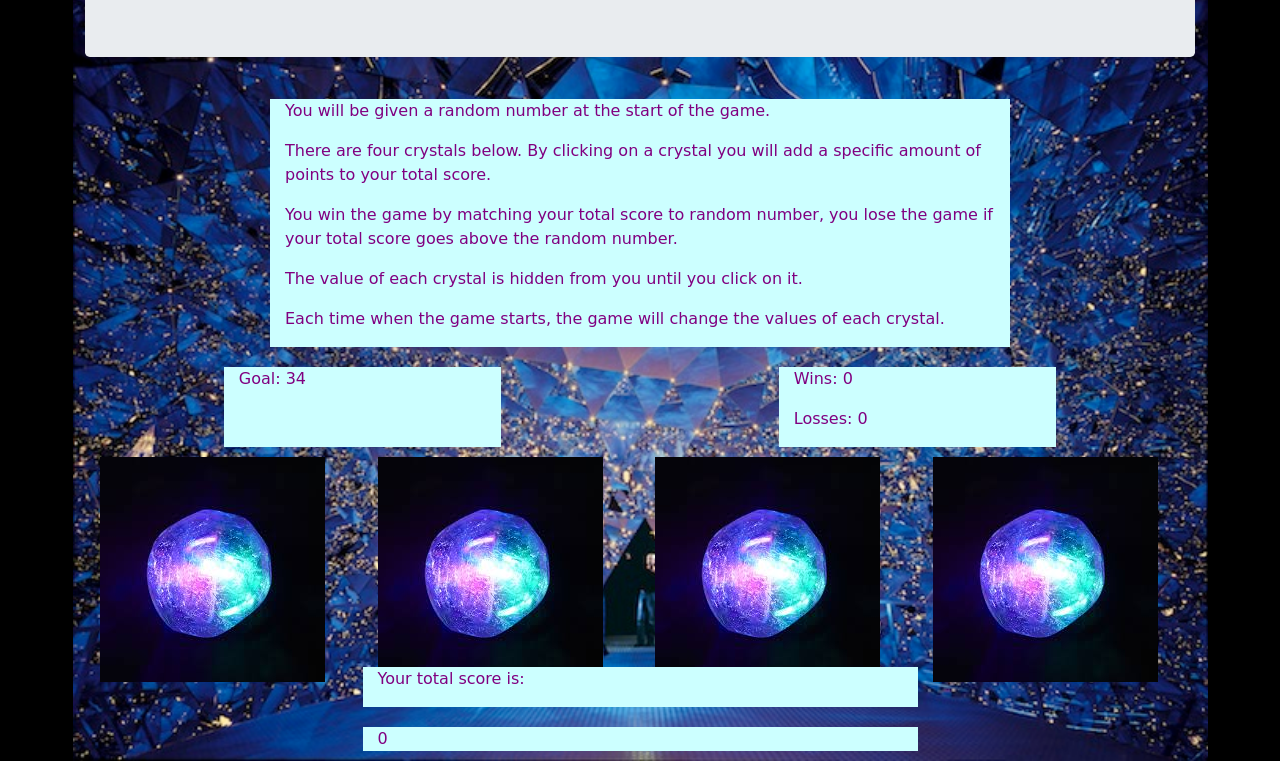
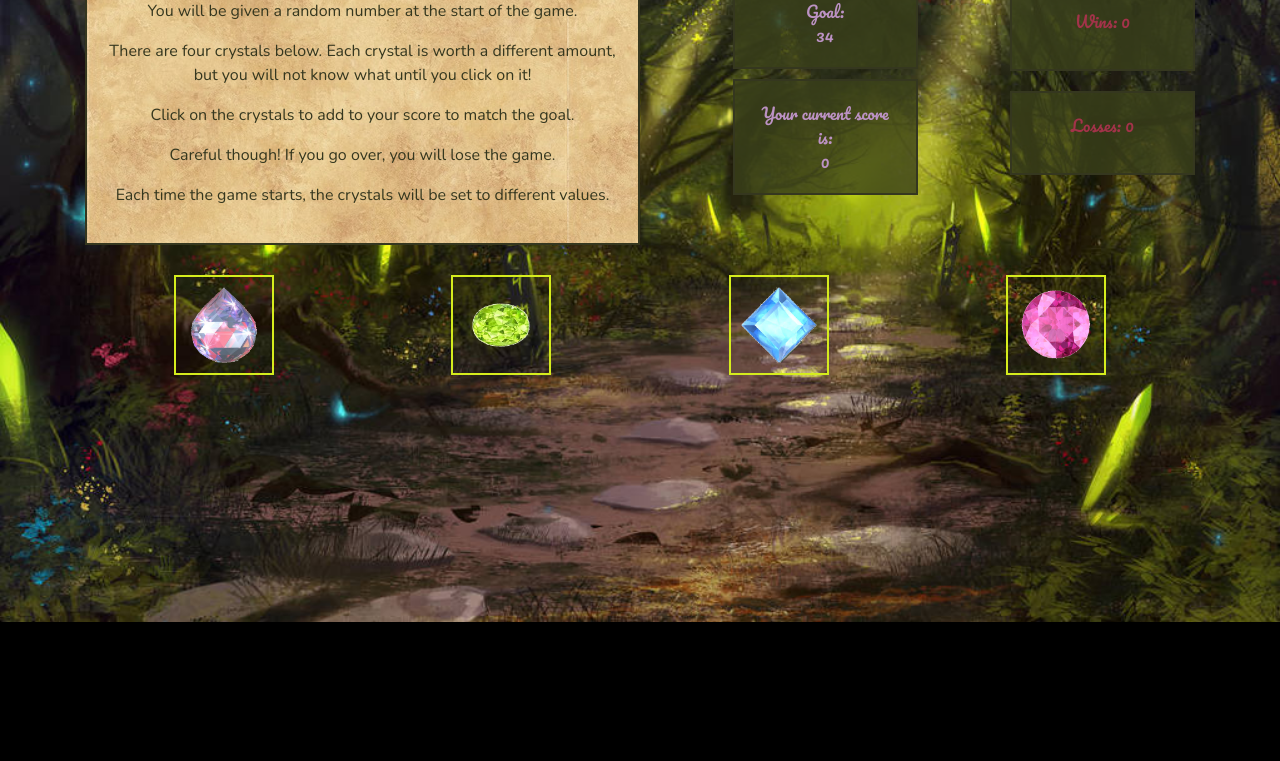
Before and after one commit to KrystalCW/unit-4-game, a plain HTML site: page index.html in a window 1280 px wide. Shown: the part 127-888 px from the top of the page. After the commit the page ends 800 px from the top, so only its background shows below. Drawn offline with nearby package versions, Linux system fonts and the light colour scheme; a web font is replaced by a local one.

Commit message:
finalized design and functionality

```diff
--- a/assets/css/style.css
+++ b/assets/css/style.css
@@ -1,35 +1,63 @@
 body {
-    background-image: url("../images/crystal-background.jpg");
+    background-image: url("../images/forest-background.jpg");
     background-position: center;
     background-repeat: no-repeat;
     background-attachment: fixed;
     background-size: contain;
-    font-family: 'Special Elite', cursive;
+    font-family: 'Pacifico', cursive;
     background-color: black;
-    color: purple;
+    /* color: purple; */
 }
 
-#intro, #goal-box, #wins-losses, #score-description, #crystal-score-box {
-    border-color: purple;
-    border-width: 5px;
-    background-color: #ccffff;
+#intro, #goal-box, #wins-text, #losses-text, #score-description, #crystal-score-box {
+    color: #d5ec1d;
+    text-align: center;
+    padding: 20px;
+    background-color: rgb(59,65,27, .8);
+    border-color: #35371f;
+    border-width: 2px;
+    border-style: solid;
 }
 
-#jumbotron {
-    padding: 30px;
+#intro {
+    background-image: url("../images/text-background.jpg");
+    font-family: 'Nunito', sans-serif;
+    color: #35371f;
+}
+
+#goal-box, #score-description {
+    color: #bc92c4;
+}
+
+#wins-text, #losses-text {
+    margin-top: 10px;
+    margin-bottom: 10px;
+    color:#a3334a;
 }
 
 h1 {
     text-align: center;
+    color: #d5ec1d;
+    font-size: 30px;
+    padding: 30px;
 }
 
-#crystal1, #crystal2, #crystal2, #crystal4 {
-    display: inline-block;
+#crystal1, #crystal2, #crystal3, #crystal4 {
+    max-height: 100%;
+    max-width: 100%;
+    padding: 10px;
+    border-color: #d5ec1d;
+    border-width: 2px;
+    border-style: solid;
+    /* background-color: yellow; */
 }
 
 .crystals {
-    width: 150px;
-    height: 200px;
+    /* width: 80px; */
+    margin-top: 30px;
+    height: 100px;
+    text-align: center;
+    /* /* background-color: yellow; */
 }
 
 .sections {
--- a/assets/javascript/game.js
+++ b/assets/javascript/game.js
@@ -15,8 +15,21 @@ function startGame() {
     crystalTwoScore = Math.floor( Math.random() * 10) + 1;
     crystalThreeScore = Math.floor( Math.random() * 10) + 1;
     crystalFourScore = Math.floor( Math.random() * 10) + 1;
+    checkDuplicates()
     scores = [];
     $("#current-score").html(0);
+}
+
+function checkDuplicates() {
+    if (crystalTwoScore === crystalOneScore) {
+        crystalTwoScore = Math.floor( Math.random() * 10) + 1;
+    }
+    else if (crystalThreeScore === crystalOneScore || crystalTwoScore) {
+        crystalThreeScore = Math.floor( Math.random() * 10) + 1;
+    }
+    else if (crystalFourScore === crystalOneScore || crystalTwoScore || crystalThreeScore) {
+        crystalFourScore = Math.floor( Math.random() * 10) + 1;
+    }
 }
 
 function gamePlay() {
@@ -24,25 +37,25 @@ function gamePlay() {
         console.log(crystalOneScore);
         scores.push(crystalOneScore);
         $("#current-score").html(arrSum(scores));
-        winLose();
+        setTimeout(winLose, 500);
     })
     $("#crystal2").on("click", function() {
         console.log(crystalTwoScore);
         scores.push(crystalTwoScore);
         $("#current-score").html(arrSum(scores));
-        winLose();
+        setTimeout(winLose, 500);
     })
     $("#crystal3").on("click", function() {
         console.log(crystalThreeScore);
         scores.push(crystalThreeScore);
         $("#current-score").html(arrSum(scores));
-        winLose();
+        setTimeout(winLose, 500);
     })
     $("#crystal4").on("click", function() {
         console.log(crystalFourScore);
         scores.push(crystalFourScore);
         $("#current-score").html(arrSum(scores));
-        winLose();
+        setTimeout(winLose, 500);
     })
 }
 
@@ -51,12 +64,12 @@ function winLose() {
         alert("You won! Good job!");
         winsCounter++;
         $("#wins").html(winsCounter);
-        startGame();
+        setTimeout(startGame, 1000);
     } else if (arrSum(scores) > goal) {
         alert("Sorry, you lose :(");
         lossesCounter++;
         $("#losses").html(lossesCounter);
-        startGame();
+        setTimeout(startGame, 1000);
     }
 }
 
--- a/index.html
+++ b/index.html
@@ -5,26 +5,77 @@
 <head>
     <title>Crystal Game</title>
     <link rel="stylesheet" href="https://maxcdn.bootstrapcdn.com/bootstrap/4.0.0/css/bootstrap.min.css" integrity="sha384-Gn5384xqQ1aoWXA+058RXPxPg6fy4IWvTNh0E263XmFcJlSAwiGgFAW/dAiS6JXm" crossorigin="anonymous">
-    <link href="https://fonts.googleapis.com/css?family=Felipa" rel="stylesheet">
+    <link href="https://fonts.googleapis.com/css?family=Nunito|Pacifico" rel="stylesheet">
     <link rel="stylesheet" type="text/css" href="assets/css/style.css">
 </head>
 
 <body>
 
     <div class="container">
-        <div class="jumbotron">
-            <h1>Crystals Collector!</h1>
+        <div class="row">
+            <div class="col-12">
+                <h1>Crystal Collecting</h1>
+            </div>
         </div>
 
         <div class="container">
 
             <div class="row">
+                <div class="col-md-6 col-sm-12 card-body" id="intro">
+                    <p>You will be given a random number at the start of the game.</p>
+                    <p>There are four crystals below. Each crystal is worth a different amount, but you will not know what until you click on it!</p>
+                    <p>Click on the crystals to add to your score to match the goal.</p>
+                    <p>Careful though! If you go over, you will lose the game.</p>
+                    <p>Each time the game starts, the crystals will be set to different values.</p>
+                </div>
+                <div class="col-1"></div>
+                <div class="col-md-2 col-sm-6">
+                    <div class="row">
+                        <div class="col-12" id="goal-box">Goal: <br><span id="goal">0</span></div>
+                    </div>
+                    <div class="row">
+                        <div class="col-12 sections" id="score-description">
+                            Your current score is: <br><span id="current-score">0</span>
+                        </div>
+                    </div>
+                </div>
+                <div class="col-1"></div>
+                <div class="col-md-2 col-sm-6">
+                    <div class="row">
+                        <div class="col-12" id="wins-text">
+                            <p>Wins: <span id="wins">0</span><p>
+                        </div>
+                    </div>
+                    <div class="row">
+                        <div class="col-12" id="losses-text">
+                            <p>Losses: <span id="losses">0</p>
+                        </div>
+                    </div>
+                </div>
+            </div>
+
+
+            <div class="row" id="images">
+                <div class="col-3 crystals">
+                    <img id="crystal1" src="assets/images/crystal-1.png" value="1">
+                </div>
+                <div class="col-3 crystals">
+                    <img id="crystal2" src="assets/images/crystal-2.png" value="2">
+                </div>
+                <div class="col-3 crystals">
+                    <img id="crystal3" src="assets/images/crystal-3.png" value="3">
+                </div>
+                <div class="col-3 crystals">
+                    <img id="crystal4" src="assets/images/crystal-4.png" value="4">
+                </div>
+            </div>
+        </div>
+
+
+
+            <!-- <div class="row">
                 <div class="col-md-8 sections" id="intro">
-                    <p>You will be given a random number at the start of the game.</p>
-                    <p>There are four crystals below. By clicking on a crystal you will add a specific amount of points to your total score.</p>
-                    <p>You win the game by matching your total score to random number, you lose the game if your total score goes above the random number.</p>
-                    <p>The value of each crystal is hidden from you until you click on it.</p>
-                    <p>Each time when the game starts, the game will change the values of each crystal.</p>
+                    <img id="crystal1" src="assets/images/crystal1.jpg" value="1">
                 </div>
             </div>
             <div class="row">
@@ -36,16 +87,16 @@
             </div>
             <div class="row" id="images">
                 <div class="col-md-3 crystals">
-                    <img id="crystal1" src="assets/images/crystal1.jpg">
+                    <img id="crystal1" src="assets/images/crystal1.jpg" value="1">
                 </div>
                 <div class="col-md-3 crystals">
-                    <img id="crystal2" src="assets/images/crystal1.jpg">
+                    <img id="crystal2" src="assets/images/crystal1.jpg" value="2">
                 </div>
                 <div class="col-md-3 crystals">
-                    <img id="crystal3" src="assets/images/crystal1.jpg">
+                    <img id="crystal3" src="assets/images/crystal1.jpg" value="3">
                 </div>
                 <div class="col-md-3 crystals">
-                    <img id="crystal4" src="assets/images/crystal1.jpg">
+                    <img id="crystal4" src="assets/images/crystal1.jpg" value="4">
                 </div>
             </div>
             <div class="row">
@@ -55,11 +106,11 @@
             </div>
             <div class="row">
                 <div class="col-md-6 sections" id="crystal-score-box">
-                    <span id="current-score">0</span>
+
                 </div>
-            </div>
-        </div>
-    </div>
+            </div> -->
+        <!-- </div>
+    </div> -->
 
     <script src="https://code.jquery.com/jquery-3.3.1.slim.min.js" integrity="sha384-q8i/X+965DzO0rT7abK41JStQIAqVgRVzpbzo5smXKp4YfRvH+8abtTE1Pi6jizo" crossorigin="anonymous"></script>
     <script src="assets/javascript/game.js"></script>
```
Also changed, not shown: assets/images/crystal--4.jpg (added), assets/images/crystal-1.jpg (added), assets/images/crystal-1.png (added), assets/images/crystal-2.jpg (added), assets/images/crystal-2.png (added), assets/images/crystal-3.jpg (added), assets/images/crystal-3.png (added), assets/images/crystal-4.jpg (added), assets/images/crystal-4.png (added), assets/images/forest-background.jpg (added), assets/images/text-background.jpg (added), 1 other file.
